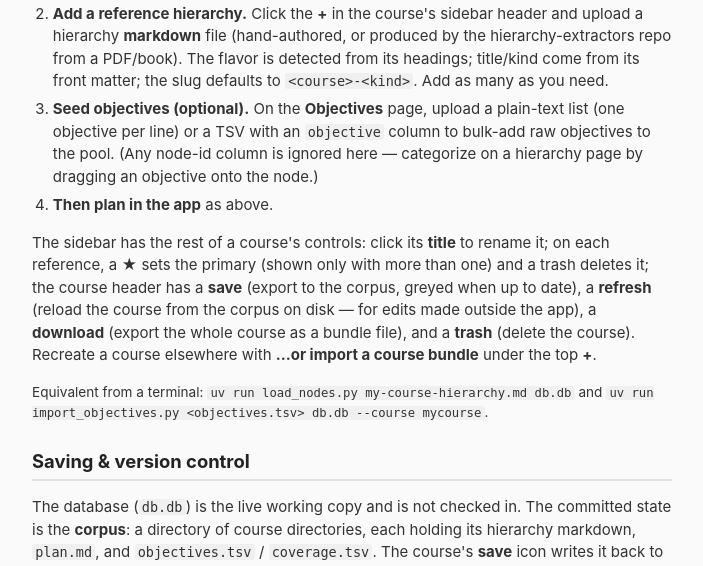
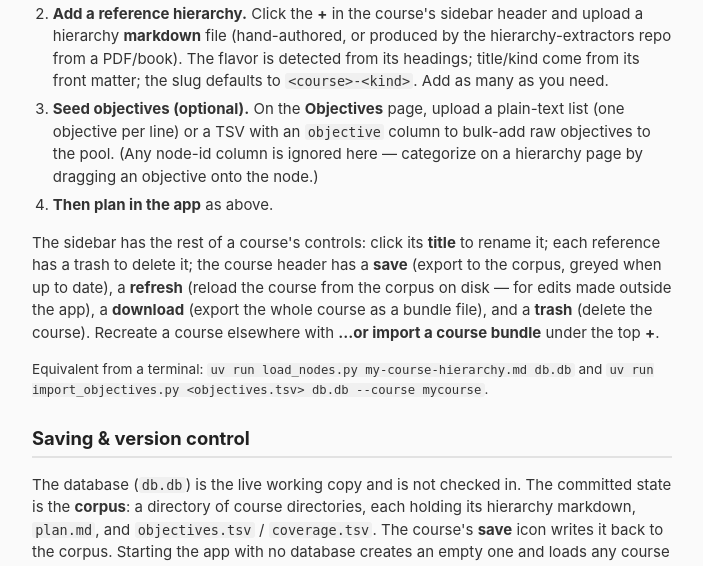
Before and after one commit to gigamonkey/lesson-planning, a Flask app: page /help in a window 1280 px wide. Shown: the part 2320-2886 px from the top of the page, without its empty margins (337-1040 px from the left). Run offline with Flask 3, Linux system fonts and the light colour scheme; data comes from the database, SQL or seed files in the repository; data that the repository does not hold is empty; some libraries are stand-ins or nearby versions.

Commit message:
Remove the primary-reference concept
A course no longer designates a "primary" reference among its hierarchies
(the notion was vestigial once the rendered plan was removed). Drop it
everywhere:

- schema: remove courses.primary_reference; migration drops the column.
- app: delete the set-primary route and the sidebar star (is_primary),
  stop setting it on hierarchy load / clearing it on delete;
  reference_hierarchy/active_ref now resolve a default reference by kind
  (ced first) for requests that don't name one.
- plan_io: drop it from plan.md front matter and read/write_course.
- import_objectives.reference_slug: resolve by kind, no primary preference.
- course_bundle: drop the field from export/import.
- docs: FORMAT.md, help, and the widgets example updated.

primary_outline (which identifies the editable outline) is kept.
The widgets example's coverage.tsv is also regenerated to the current
per-node-ordering format.

Co-Authored-By: Claude Opus 4.8 <noreply@anthropic.com>

```diff
--- a/app.py
+++ b/app.py
@@ -237,22 +237,18 @@ def ensure_schema():
             # syllabus kind drops its redundant 'ib-' prefix (flavor carries it).
             conn.execute("UPDATE hierarchies SET kind='syllabus' WHERE kind='ib-syllabus'")
 
-            # A course's primary reference + official outline become explicit
-            # pointers (replacing the kind='ced'/'course-outline' tiebreaks). Add
-            # the columns and backfill from the old implicit selection.
+            # The course's official outline is an explicit pointer (replacing the
+            # kind='course-outline' tiebreak). Add the column and backfill it.
             ccols = [r[1] for r in conn.execute("PRAGMA table_info(courses)")]
-            if "primary_reference" not in ccols:
-                conn.execute("ALTER TABLE courses ADD COLUMN primary_reference TEXT")
-                conn.execute(
-                    "UPDATE courses SET primary_reference = (SELECT h.hierarchy FROM hierarchies h"
-                    " WHERE h.course=courses.course AND h.editable=0"
-                    " ORDER BY (h.kind='ced') DESC, h.hierarchy LIMIT 1)")
             if "primary_outline" not in ccols:
                 conn.execute("ALTER TABLE courses ADD COLUMN primary_outline TEXT")
                 conn.execute(
                     "UPDATE courses SET primary_outline = (SELECT h.hierarchy FROM hierarchies h"
                     " WHERE h.course=courses.course AND h.editable=1"
                     " ORDER BY (h.kind='course-outline') DESC, h.hierarchy LIMIT 1)")
+            # The "primary reference" notion was removed; drop the dead column.
+            if "primary_reference" in ccols:
+                conn.execute("ALTER TABLE courses DROP COLUMN primary_reference")
 
             # Per-node objective order: each coverage edge gets a `position` within
             # its (hierarchy, node_id) -- independent of the master pool order. On
@@ -284,18 +280,15 @@ def courses(conn):
         "SELECT course FROM courses ORDER BY course")]
 
 
-# A course is backed by hierarchies (the courses->hierarchies link). Its REFERENCE
-# (a read-only CED/syllabus) and its OUTLINE (the authored lesson plan) are the
-# course's explicit primary_reference / primary_outline pointers, falling back to
-# the first matching hierarchy if a pointer isn't set. Both reference "coverage"
-# and lesson "placement" are coverage edges into a hierarchy.
+# A course is backed by hierarchies (the courses->hierarchies link). Its OUTLINE
+# (the authored lesson plan) is the course's explicit primary_outline pointer,
+# falling back to its single editable hierarchy. A reference is resolved by kind
+# (ced first). Both reference "coverage" and lesson "placement" are coverage edges
+# into a hierarchy.
 
 def reference_hierarchy(conn, course):
-    """The slug of the course's primary reference hierarchy, or None."""
-    row = conn.execute("SELECT primary_reference FROM courses WHERE course=?",
-                       (course,)).fetchone()
-    if row and row[0]:
-        return row[0]
+    """The slug of a reference hierarchy for the course (ced-kind first), or None.
+    Used as the default target when a request doesn't name one (see active_ref)."""
     row = conn.execute(
         "SELECT hierarchy FROM hierarchies WHERE course=? AND editable=0 "
         "ORDER BY (kind='ced') DESC, hierarchy LIMIT 1", (course,)).fetchone()
@@ -346,7 +339,7 @@ def inject_nav():
     try:
         with db() as conn:
             cs = conn.execute(
-                "SELECT course, title, primary_outline, primary_reference FROM courses "
+                "SELECT course, title, primary_outline FROM courses "
                 "ORDER BY course").fetchall()
             by_course = {}
             for h in conn.execute(
@@ -361,11 +354,6 @@ def inject_nav():
                     (h["hierarchy"] for h in hs
                      if h["editable"] and h["kind"] == "course-outline"), None)
                 refs = [h for h in hs if h["hierarchy"] != outline]
-                # The primary matters only with >1 reference (else it's automatic);
-                # mark each so the sidebar can show/choose it just in that case.
-                primary = c["primary_reference"] or (refs[0]["hierarchy"] if refs else None)
-                for h in refs:
-                    h["is_primary"] = (h["hierarchy"] == primary)
                 # Does the on-disk corpus need a (re)export? Drives the save icon;
                 # has_corpus drives whether Refresh (pull from disk) is available.
                 course_dir = os.path.join(CORPUS_DIR, c["course"])
@@ -567,19 +555,6 @@ def course_new():
     return redirect(url_for("tree", course=course))
 
 
-@app.route("/<course>/primary", methods=["POST"])
-def set_primary_reference(course):
-    """Declare which reference is the course's primary (authoritative) one."""
-    ref = (request.form.get("reference") or "").strip()
-    with db() as conn:
-        ok = conn.execute("SELECT 1 FROM hierarchies WHERE hierarchy=? AND course=? "
-                          "AND editable=0", (ref, course)).fetchone()
-        if not ok:
-            abort(404)
-        conn.execute("UPDATE courses SET primary_reference=? WHERE course=?", (ref, course))
-    return redirect(request.referrer or url_for("tree", course=course))
-
-
 @app.route("/<course>/hierarchy/load", methods=["POST"])
 def hierarchy_load_course(course):
     """Load an uploaded hierarchy MARKDOWN file as a reference of THIS course, and
@@ -626,15 +601,12 @@ def hierarchy_load_course(course):
     load_nodes.load(DB_PATH, m["slug"], m["course"], m["kind"], crow["title"],
                     rows, source=f.filename, title=title)
     # Measure the course outline against this new reference (the eager outline was
-    # created before any reference existed, so link it here); and make this the
-    # course's primary reference if it doesn't have one yet.
+    # created before any reference existed, so link it here).
     with db() as conn:
         O = outline_hierarchy(conn, course)
         if O:
             conn.execute("INSERT OR IGNORE INTO hierarchy_targets(outline, reference)"
                          " VALUES (?, ?)", (O, m["slug"]))
-        conn.execute("UPDATE courses SET primary_reference=? WHERE course=? "
-                     "AND primary_reference IS NULL", (m["slug"], course))
     # The loaded hierarchy shows up in the setup table, so only surface the
     # non-obvious case: coverage edges now pointing at ids the new version dropped.
     if orphaned:
@@ -667,9 +639,6 @@ def hierarchy_delete(course, hierarchy):
                      (hierarchy, hierarchy))
         conn.execute("DELETE FROM nodes WHERE hierarchy=?", (hierarchy,))
         conn.execute("DELETE FROM hierarchies WHERE hierarchy=?", (hierarchy,))
-        # Clear the course pointer if it named this hierarchy (reads then fall back).
-        conn.execute("UPDATE courses SET primary_reference=NULL "
-                     "WHERE course=? AND primary_reference=?", (course, hierarchy))
     flash(f"Deleted hierarchy {hierarchy!r} ({n} coverage edge(s) removed).")
     return redirect(url_for("tree", course=course))
 
@@ -1129,7 +1098,7 @@ def _back(course):
 
 def active_ref(conn, course):
     """The reference hierarchy this request targets (a `ref` arg/field), else the
-    course's primary reference -- so the tree view and its AJAX endpoints all act
+    course's default reference -- so the tree view and its AJAX endpoints all act
     on whichever hierarchy is being shown (e.g. csa-ced vs csa-book)."""
     return (request.values.get("ref") or "").strip() or reference_hierarchy(conn, course)
 
--- a/import_objectives.py
+++ b/import_objectives.py
@@ -101,19 +101,11 @@ def parse_items(path):
 
 
 def reference_slug(conn, course):
-    """The course's primary reference hierarchy slug; load_nodes registers it.
+    """The course's default reference hierarchy slug; load_nodes registers it.
 
-    Prefers the course's explicit `primary_reference`, else the first reference
-    (ced-ordered), else the conventional '<course>-ced' if none is loaded yet (the
-    coverage edges still record where the objectives belong).
+    The first reference (ced-ordered), else the conventional '<course>-ced' if none
+    is loaded yet (the coverage edges still record where the objectives belong).
     """
-    try:
-        row = conn.execute("SELECT primary_reference FROM courses WHERE course=?",
-                           (course,)).fetchone()
-        if row and row[0]:
-            return row[0]
-    except sqlite3.OperationalError:
-        pass
     try:
         row = conn.execute(
             "SELECT hierarchy FROM hierarchies WHERE course=? AND editable=0 "
--- a/load_nodes.py
+++ b/load_nodes.py
@@ -45,7 +45,7 @@ CREATE TABLE IF NOT EXISTS nodes (
 """
 
 COURSES_DDL = ("CREATE TABLE IF NOT EXISTS courses (course TEXT PRIMARY KEY,"
-               " title TEXT NOT NULL, primary_reference TEXT, primary_outline TEXT)")
+               " title TEXT NOT NULL, primary_outline TEXT)")
 HIERARCHIES_DDL = ("CREATE TABLE IF NOT EXISTS hierarchies (hierarchy TEXT PRIMARY KEY,"
                    " course TEXT NOT NULL, kind TEXT NOT NULL, editable INTEGER NOT NULL,"
                    " title TEXT NOT NULL, source TEXT)")
--- a/schema.sql
+++ b/schema.sql
@@ -17,10 +17,8 @@
 CREATE TABLE IF NOT EXISTS courses (
   course TEXT PRIMARY KEY,            -- 'csa', 'csp', 'ib'
   title  TEXT NOT NULL,              -- 'AP Computer Science A'
-  -- The course's chosen hierarchies: its authoritative reference (what the plan is
-  -- measured against) and its official outline. Explicit, not inferred from kind.
-  -- (FK enforcement is off app-wide; declared for documentation.)
-  primary_reference TEXT REFERENCES hierarchies(hierarchy),
+  -- The course's official outline (the editable lesson-plan hierarchy). Explicit,
+  -- not inferred from kind. (FK enforcement is off app-wide; declared for docs.)
   primary_outline   TEXT REFERENCES hierarchies(hierarchy)
 );
 
--- a/templates/base.html
+++ b/templates/base.html
@@ -65,13 +65,8 @@
     .coursehead-actions .crefresh { margin: 0; display: inline-flex; }
     /* Save icon greys out (and stops reacting) when the corpus is up to date. */
     .coursehead .gear:disabled, .coursehead .gear:disabled:hover { color: #d8d8d8; cursor: default; }
-    /* Per-hierarchy row controls: a primary star (when >1 ref) and a hover trash. */
+    /* Per-hierarchy row controls: an upload (+) and a hover trash. */
     .sidebar ul.hiers li.hieritem { gap: .25rem; }
-    .pform { margin: 0; display: inline-flex; flex: none; }
-    .pstar { flex: none; font-size: .8rem; line-height: 1; padding: 0; border: none;
-             background: none; cursor: pointer; color: #c9c9c9; }
-    .pstar.on { color: #e0a800; cursor: default; }
-    button.pstar:hover { color: #e0a800; }
     .objadd { margin: 0; display: inline-flex; flex: none; }
     .miniadd { color: #bbb; cursor: pointer; font-size: .8rem; line-height: 1; padding: 0;
                border: none; background: none; flex: none; }
@@ -500,16 +495,6 @@
             </li>
             {% for h in c.hierarchies %}
               <li class="hieritem {{ 'active' if h.hierarchy == active_hierarchy else '' }}">
-                {% if c.hierarchies|length > 1 %}
-                  {% if h.is_primary %}
-                    <span class="pstar on" title="Primary reference (the plan is measured against this)">★</span>
-                  {% else %}
-                    <form method="post" action="{{ url_for('set_primary_reference', course=c.course) }}" class="pform">
-                      <button type="submit" name="reference" value="{{ h.hierarchy }}" class="pstar"
-                              title="Make this the primary reference">☆</button>
-                    </form>
-                  {% endif %}
-                {% endif %}
                 <a href="{{ url_for('hierarchy_view', course=c.course, hierarchy=h.hierarchy) }}"
                    title="{{ h.label }}">{{ h.label }}</a>
                 <span class="pill pill-{{ h.kind }}">{{ h.kind }}</span>
--- a/templates/help.html
+++ b/templates/help.html
@@ -133,8 +133,7 @@
     <li><b>Then plan in the app</b> as above.</li>
   </ol>
   <p>The sidebar has the rest of a course's controls: click its <b>title</b> to
-     rename it; on each reference, a <b>★</b> sets the primary (shown only with more
-     than one) and a trash deletes it; the course header has a <b>save</b> (export
+     rename it; each reference has a trash to delete it; the course header has a <b>save</b> (export
      to the corpus, greyed when up to date), a <b>refresh</b> (reload the course
      from the corpus on disk — for edits made outside the app), a <b>download</b>
      (export the whole course as a bundle file), and a <b>trash</b> (delete the
```
Also changed, not shown: FORMAT.md (+0 -3 lines), course_bundle.py (+5 -7 lines), examples/widgets/plan.md (+0 -1 lines), plan_io.py (+9 -10 lines), 1 other file.
